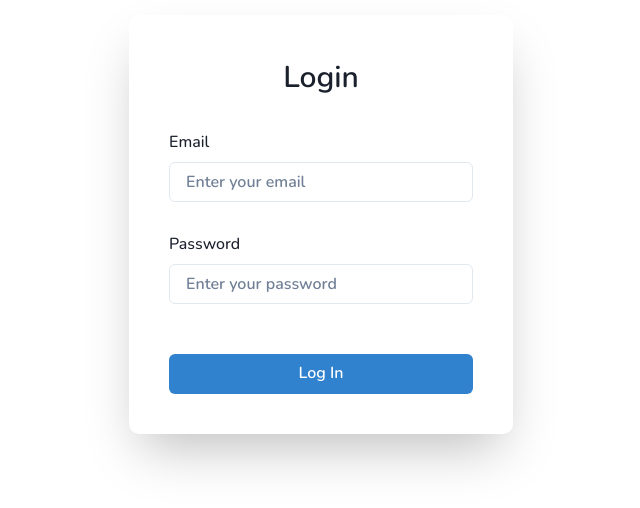
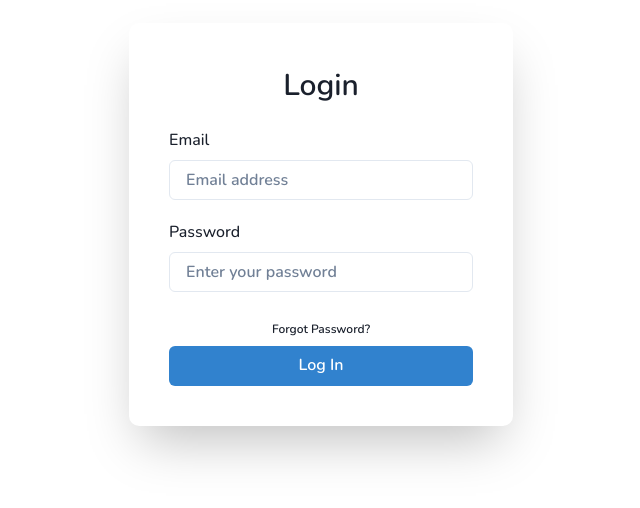
Before and after one commit to KnightDeveloper123/marworx_chatbot, a React (Vite) app: page /admin in a window 1280 px wide. Shown: the part 176-684 px from the top of the page, without its empty margins (319-959 px from the left). Built offline with nearby package versions, Linux system fonts and the light colour scheme.

Commit message:
React hook form and login integration

```diff
--- a/src/components/admin/Login.jsx
+++ b/src/components/admin/Login.jsx
@@ -1,68 +1,125 @@
-import { Box, Button, FormControl, FormLabel, Input, TableContainer, Text } from '@chakra-ui/react'
-import React, { useState } from 'react'
-import { useNavigate } from 'react-router-dom'
+import {
+  Box, Button, Flex, FormControl, FormLabel, Input, Text, FormErrorMessage, Link
+} from "@chakra-ui/react";
+import React, { useContext } from "react";
+import { useForm } from "react-hook-form";
+import { useNavigate } from "react-router-dom";
+import { AppContext } from "../context/AppContext";
 
+import { encrypt } from "../utils/security"
 
 export default function Login() {
+  const navigate = useNavigate();
+  const { showAlert } = useContext(AppContext)
 
+  const {
+    register,
+    handleSubmit,
+    formState: { errors, isSubmitting },
+  } = useForm({
+    defaultValues: {
+      email: "",
+      password: "",
+    },
+  });
 
-  const [userData, setUserData] = useState({
-    email: '',
-    password: ''
-  })
+  const onSubmit = async (values) => {
+    try {
+      const response = await fetch(
+        `${import.meta.env.VITE_BACKEND_URL}/employee/login`,
+        {
+          method: "POST",
+          headers: {
+            "Content-Type": "application/json",
+          },
+          body: JSON.stringify(values),
+        }
+      );
 
-  const handleChange = (e) => {
+      const result = await response.json();
 
-    setUserData((prev) => ({ ...prev, [e.target.name]: e.target.value }))
-  }
-
-const navigate=useNavigate()
-
-  const handleSubmit = async (e) => {
-    e.preventDefault();
-    const response = await fetch(`${import.meta.env.VITE_BACKEND_URL}/employee/login`, {
-      method: "POST",
-      headers: {
-        "Content-Type": 'application/json'
-      },
-      body: JSON.stringify({
-        email: userData.email,
-        password: userData.password
-      })
-    })
-
-    const result = await response.json();
-    console.log(result);
-
-    if (result.success) {
-      navigate('/admin/dashboard')
-      setUserData({
-        email: "",
-        password: ""
-      })
+      if (result?.success) {
+        const encryptedData = await encrypt(result.data);
+        localStorage.setItem("token", result.auth_token);
+        localStorage.setItem("user", encryptedData);
+        showAlert(result.success, "success");
+        navigate("/admin/dashboard");
+      } else {
+        showAlert(result.error || "Login failed", "error");
+      }
+    } catch (error) {
+      console.error("Login Error:", error);
+      showAlert("Something went wrong. Please try again.", "error");
     }
-
-  }
+  };
 
   return (
+    <Box width="100%" height="100vh" display="flex" alignItems="center" justifyContent="center">
+      <Flex
+        as="form"
+        onSubmit={handleSubmit(onSubmit)}
+        width={{ base: "90%", sm: "60%", md: "45%", lg: "40%", xl: "30%" }}
+        p="40px"
+        boxShadow="2xl"
+        bgColor="white"
+        gap="20px"
+        flexDirection="column"
+        borderRadius="10px"
+      >
+        <Text textAlign="center" fontSize="30px" fontWeight="semibold">
+          Login
+        </Text>
 
-    <Box width={'100%'} height={'100vh'} display={'flex'} alignItems={'center'}
-      justifyContent={'center'} >
-      <Box as='form' onSubmit={handleSubmit} width={{ base: '90%', sm: '60%', md: "45%", lg: '40%', xl: '30%' }} p={'40px'} boxShadow={'2xl'}
-        bgColor={'white'} display={'flex'} gap={'30px'} flexDirection={'column'} borderRadius={'10px'}>
-        <Text textAlign={'center'} fontSize={'30px'} fontWeight={'semibold'} >Login</Text>
-        <FormControl>
-          <FormLabel >Email</FormLabel>
-          <Input type='email' name='email' value={userData.email} onChange={handleChange} placeholder='Enter your email'></Input>
-        </FormControl>
-        <FormControl>
-          <FormLabel>Password</FormLabel>
-          <Input type='password' name='password' value={userData.password} onChange={handleChange} placeholder='Enter your password'></Input>
+        {/* Email Field */}
+        <FormControl isInvalid={errors.email}>
+          <FormLabel>Email</FormLabel>
+          <Input
+            type="email"
+            placeholder="Email address"
+            {...register("email", {
+              required: "Email is required",
+              pattern: {
+                value: /^[a-zA-Z0-9._%+-]+@[a-zA-Z0-9.-]+\.[a-zA-Z]{2,4}$/,
+                message: "Invalid email format",
+              },
+            })}
+          />
+          <FormErrorMessage>{errors.email?.message}</FormErrorMessage>
         </FormControl>
 
-        <Button type='submit' width={'full'} mt={'20px'} bgColor={'blue.500'} textColor={'white'}>Log In</Button>
+        {/* Password Field */}
+        <FormControl isInvalid={errors.password}>
+          <FormLabel>Password</FormLabel>
+          <Input
+            type="password"
+            placeholder="Enter your password"
+            {...register("password", {
+              required: "Password is required",
+              minLength: {
+                value: 6,
+                message: "Password must be at least 6 characters",
+              },
+            })}
+          />
+          <FormErrorMessage>{errors.password?.message}</FormErrorMessage>
+        </FormControl>
 
-      </Box>
-    </Box>
-  )
+        {/* Forgot Password & Submit Button */}
+        <Flex mt={2} gap={2} justifyContent="space-between" flexDir={'column'} alignItems='center'>
+          <Link>
+            <Text fontSize="12px">Forgot Password?</Text>
+          </Link>
+          <Button
+            type="submit"
+            width="full"
+            bgColor="blue.500"
+            textColor="white"
+            isLoading={isSubmitting} // Shows loading spinner
+          >
+            Log In
+          </Button>
+        </Flex>
+      </Flex>
+    </Box >
+  );
 }
--- /dev/null
+++ b/src/components/utils/security.js
@@ -0,0 +1,24 @@
+const SECRET_KEY = import.meta.env.VITE_SECRET_KEY;
+
+export const encrypt = (data) => {
+    const keyBytes = new TextEncoder().encode(SECRET_KEY.padEnd(32, " ").slice(0, 32));
+    const textBytes = new TextEncoder().encode(JSON.stringify(data));
+
+    // XOR encryption
+    const encryptedBytes = textBytes.map((byte, i) => byte ^ keyBytes[i % keyBytes.length]);
+
+    // Convert to base64 for better readability
+    return btoa(String.fromCharCode(...encryptedBytes));
+};
+
+export const decrypt = (encryptedData) => {
+    const keyBytes = new TextEncoder().encode(SECRET_KEY.padEnd(32, " ").slice(0, 32));
+
+    // Convert base64 back to bytes
+    const textBytes = Uint8Array.from(atob(encryptedData), char => char.charCodeAt(0));
+
+    // XOR decryption
+    const decryptedBytes = textBytes.map((byte, i) => byte ^ keyBytes[i % keyBytes.length]);
+
+    return JSON.parse(new TextDecoder().decode(decryptedBytes));
+};
```
Also changed, not shown: 2 other files (tests, documents, lock files or other folders).
